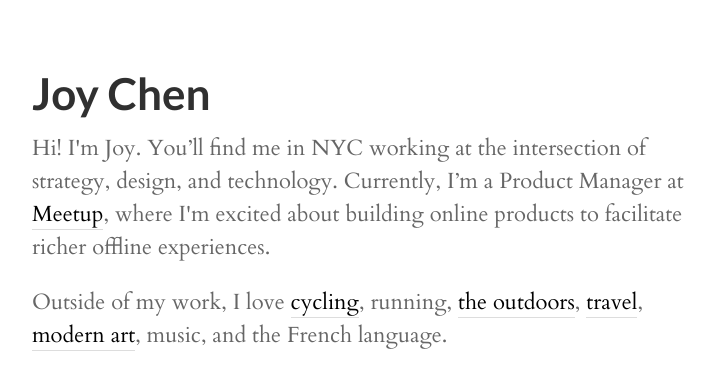
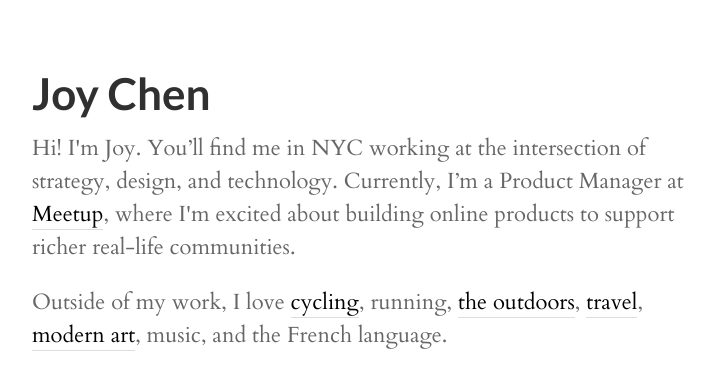
Before and after one commit to joyvchen/joyvchen.github.io, a Jekyll site: the page built from index.html, in a window 1280 px wide. Shown: the top 372 px of the page, without its empty margins (278-1001 px from the left). Built offline with Jekyll 4.4.1, drawn with Linux system fonts in a browser that asks for light colours; nearby versions of some CDN libraries; some web fonts are replaced; the list of posts is cut into pages by our own code.

Commit message:
update bio

```diff
--- a/index.html
+++ b/index.html
@@ -4,7 +4,7 @@ title: Home
 ---
 <div class="page">
   <h1 class="page-title">Joy Chen</h1>
-  <p>Hi! I'm Joy. You’ll find me in NYC working at the intersection of strategy, design, and technology. Currently, I’m a Product Manager at <a href="http://www.meetup.com/" target="_blank">Meetup</a>, where I'm excited about building online products to facilitate richer offline experiences.</p>
+  <p>Hi! I'm Joy. You’ll find me in NYC working at the intersection of strategy, design, and technology. Currently, I’m a Product Manager at <a href="http://www.meetup.com/" target="_blank">Meetup</a>, where I'm excited about building online products to support richer real-life communities.</p>
 
 <p>Outside of my work, I love <a href="https://www.strava.com/athletes/joychen" target="_blank">cycling</a>, running, <a href="https://www.instagram.com/p/BWGoROHA8xy/?taken-by=jeyohwhy" target="_blank">the outdoors</a>, <a href="https://www.instagram.com/p/9NptuiF14C/?taken-by=jeyohwhy" target="_blank">travel</a>, <a href="https://www.instagram.com/p/BN4mNKVAdCc/?taken-by=jeyohwhy" target="_blank">modern art</a>, music, and the French language.</p>
 <a href="http://artgallery.yale.edu/collections/objects/50128" target="_blank"><img src="/assets/art/Duchamp_TuM.jpg" alt="Marcel Duchamp - Tu m'" /></a><div class="art-caption">Marcel Duchamp, <i>Tu m'</i>, 1918. Oil on canvas, with bottlebrush, safety pins, and bolt, 69.8 x 303 cm. Yale University Art Gallery, New Haven.</div>
```
